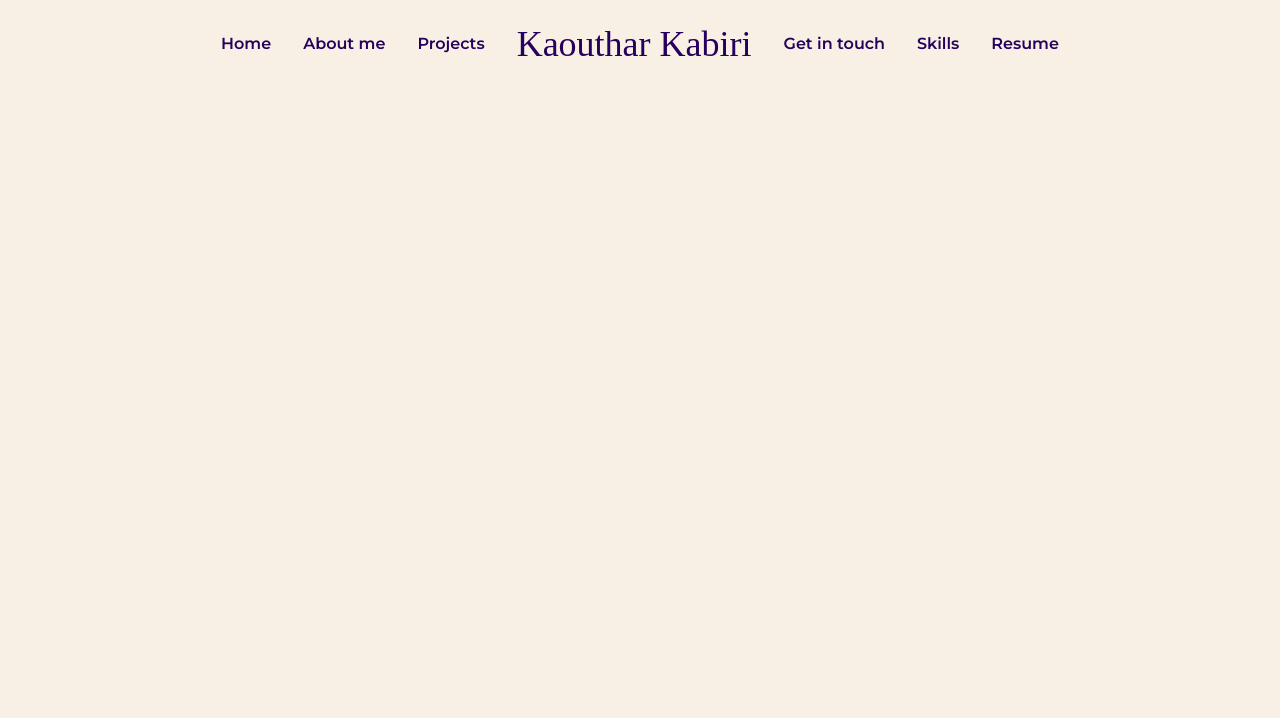
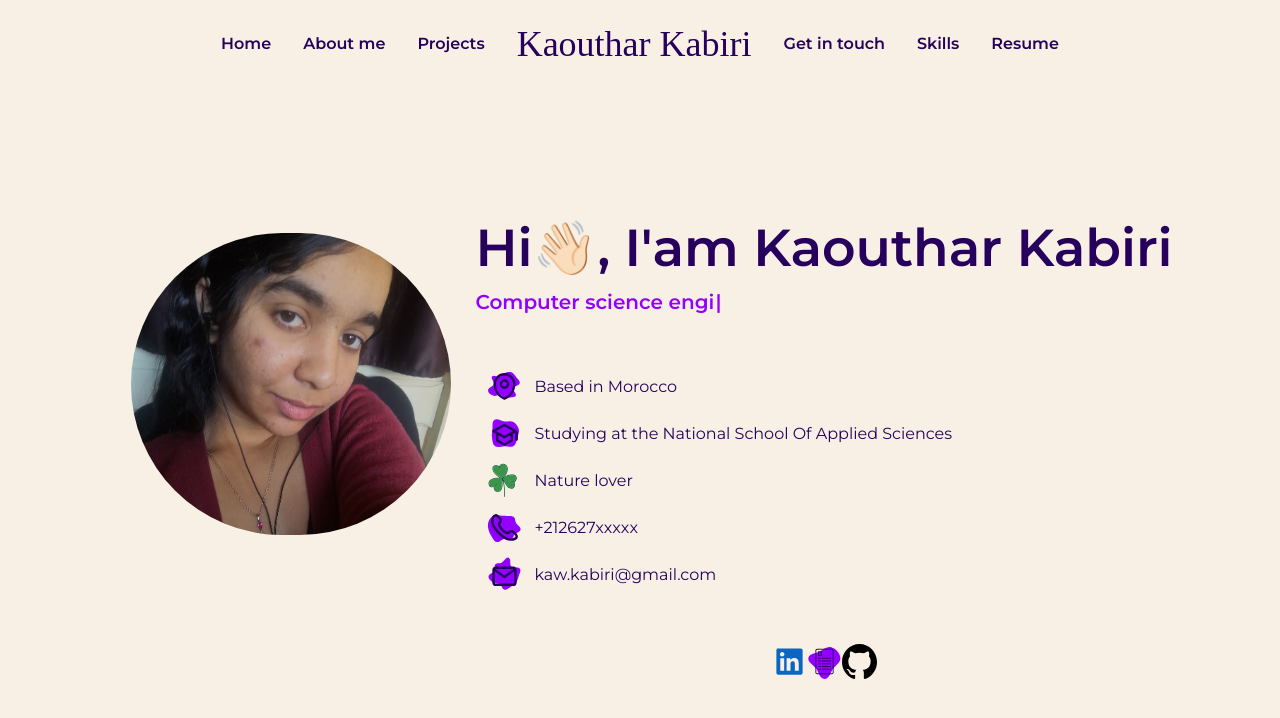
Before and after one commit to kawthar-tor/portfolio, a React (Vite) app: page / in a window 1280 px wide. Shown: the top 718 px of the page. Built offline with nearby package versions, Linux system fonts and the light colour scheme; a web font is replaced by a local one; what tailwindcss-animated would draw is missing.

Commit message:
Modifying the animation for the introductory paragraphs

```diff
--- a/src/App.jsx
+++ b/src/App.jsx
@@ -10,6 +10,7 @@ function App() {
         </div>
         <div className='flex grow justify-center'>
             <Routes>
+              <Route exact path='/' element={<Home/>}/>
               <Route path='/home' element={<Home/>}/>
               <Route path='/logo' element={<Home/>}/>
               <Route path='/about' element={<About/>}/>
--- a/src/components/Home.jsx
+++ b/src/components/Home.jsx
@@ -32,9 +32,9 @@ function Home() {
         <ul className='animate-fade-up'>
           {
             introductionParagraphs.map((paragraph, index) => (
-              <li className='flex my-3 items-center cursor-pointer' key={index}>
-                <span className='mx-3 hover:animate-wiggle animate-once'><img className='w-icon h-icon' src={paragraph.icon} alt='icons'/></span>
-                <span className='hover:text-purpleNeon transition duration-700 ease-in-out transform hover:-translate-y-1'>{paragraph.title}</span>
+              <li className='flex my-3 items-center cursor-pointer transition duration-700 ease-in-out transform hover:-translate-y-1' key={index}>
+                <span className='mx-3'><img className='w-icon h-icon' src={paragraph.icon} alt='icons'/></span>
+                <span className='hover:text-purpleNeon'>{paragraph.title}</span>
               </li>
             ))
           }
```
